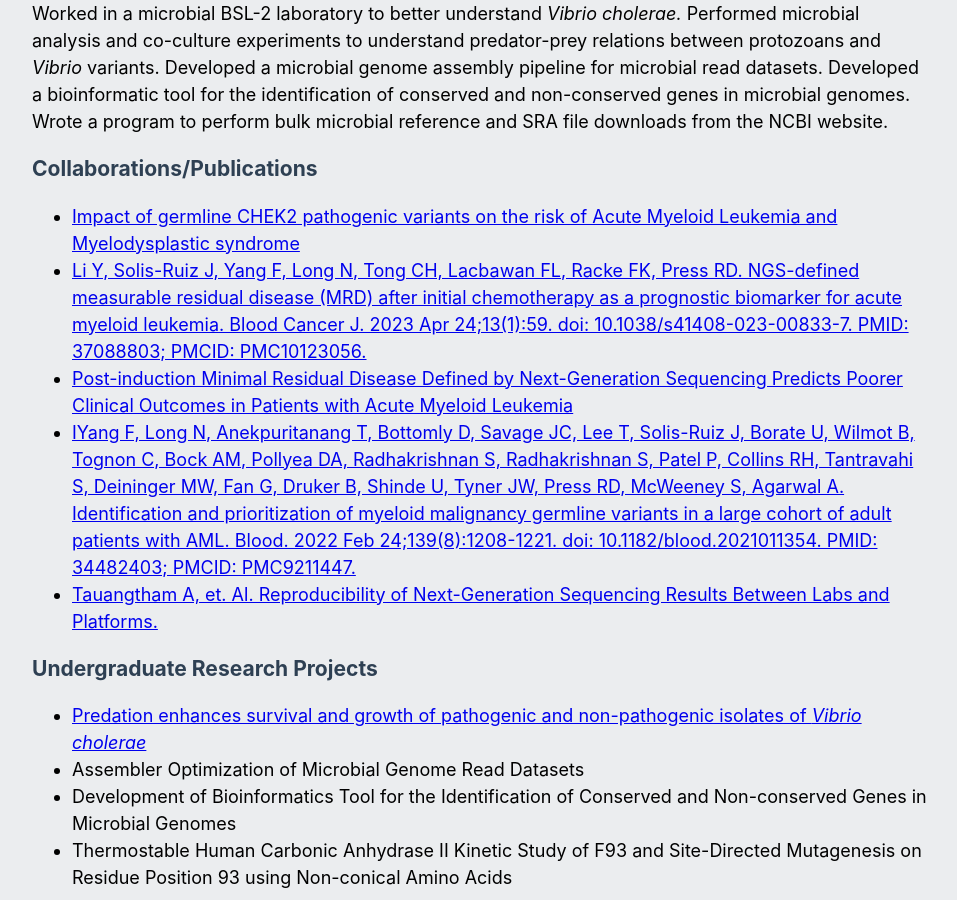
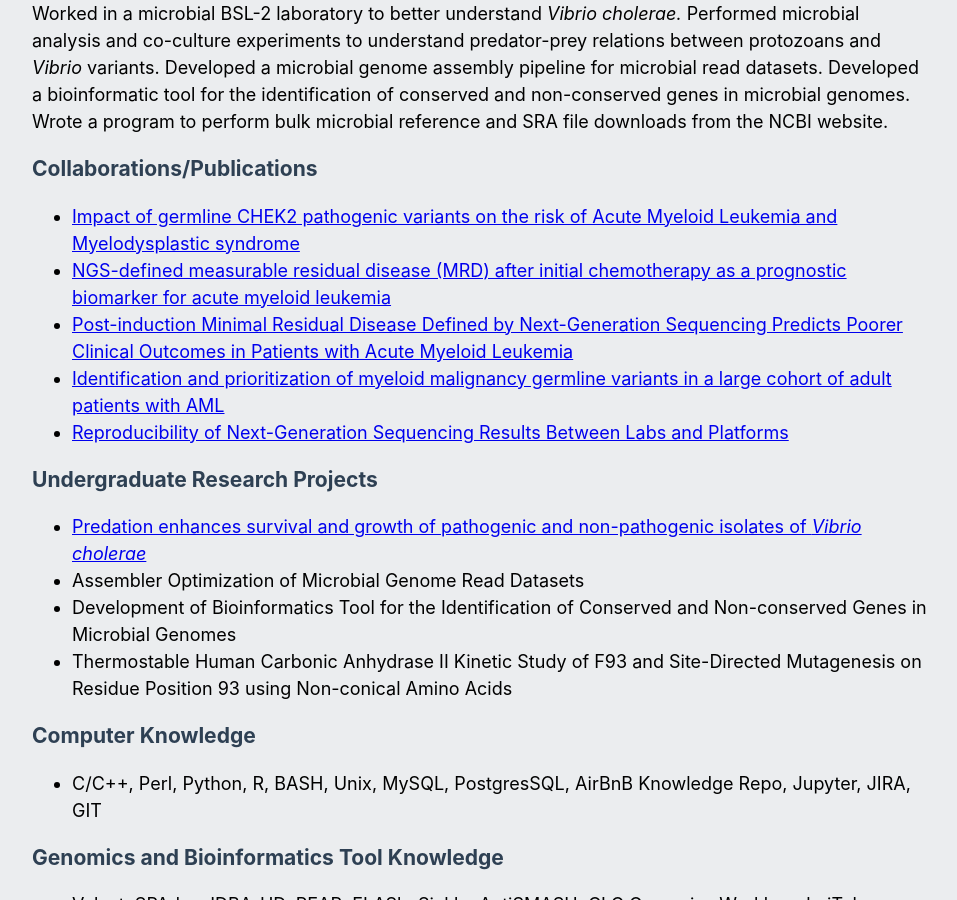
Before and after one commit to solisruj/solisruj.github.io, a Jekyll site: the page built from docs/index.md, in a window 1280 px wide and 900 px high, scrolled down 1271 px. Shown: the whole window, without its empty margins (160-1117 px from the left). Built offline with Jekyll 4.4.1, drawn with Linux system fonts in a browser that asks for light colours; our own code applies the rules of GitHub Pages for plain Markdown files.

Commit message:
Update index.md
Changed formating of Collaborations/Publications

```diff
--- a/docs/index.md
+++ b/docs/index.md
@@ -43,19 +43,12 @@ Worked in a microbial BSL-2 laboratory to better understand *Vibrio cholerae.* P
 ### Collaborations/Publications
 
 - [Impact of germline CHEK2 pathogenic variants on the risk of Acute Myeloid Leukemia and Myelodysplastic syndrome](https://aacrjournals.org/cebp/article/doi/10.1158/1055-9965.EPI-25-1074/771212/Impact-of-germline-CHEK2-pathogenic-variants-on)
-- [Li Y, Solis-Ruiz J, Yang F, Long N, Tong CH, Lacbawan FL, Racke FK, Press RD. NGS-defined
-measurable residual disease (MRD) after initial chemotherapy as a prognostic biomarker for acute
-myeloid leukemia. Blood Cancer J. 2023 Apr 24;13(1):59. doi: 10.1038/s41408-023-00833-7. PMID:
-37088803; PMCID: PMC10123056.](https://www.nature.com/articles/s41408-023-00833-7)
+- [NGS-defined measurable residual disease (MRD) after initial chemotherapy as a prognostic biomarker for acute myeloid leukemia](https://www.nature.com/articles/s41408-023-00833-7)
 - [Post-induction Minimal Residual Disease Defined by Next-Generation Sequencing Predicts Poorer Clinical Outcomes in Patients with Acute Myeloid Leukemia](https://www.questdiagnostics.com/healthcare-professionals/clinical-education-center/conference-presentations/2022/post-induction-minimal-residual-disease-defined-by-next-generation-sequencing-predicts-poorer-clinical-outcomes-in-patients-with-acute-myeloid-leukemiag)
-- [IYang F, Long N, Anekpuritanang T, Bottomly D, Savage JC, Lee T, Solis-Ruiz J, Borate U, Wilmot B,
-Tognon C, Bock AM, Pollyea DA, Radhakrishnan S, Radhakrishnan S, Patel P, Collins RH, Tantravahi
-S, Deininger MW, Fan G, Druker B, Shinde U, Tyner JW, Press RD, McWeeney S, Agarwal A.
-Identification and prioritization of myeloid malignancy germline variants in a large cohort of adult
-patients with AML. Blood. 2022 Feb 24;139(8):1208-1221. doi: 10.1182/blood.2021011354. PMID:
-34482403; PMCID: PMC9211447.](https://www.sciencedirect.com/science/article/abs/pii/S0006497121015639)
-- [Tauangtham A, et. Al. Reproducibility of Next-Generation Sequencing Results Between Labs and
-Platforms.](https://blogs.ohsu.edu/researchnews/2020/03/16/next-generation-sequencing-among-new-approaches-discussed-at-pathology-research-day/)
+- [Identification and prioritization of myeloid malignancy germline variants in a large cohort of adult
+patients with AML](https://www.sciencedirect.com/science/article/abs/pii/S0006497121015639)
+- [Reproducibility of Next-Generation Sequencing Results Between Labs and
+Platforms](https://blogs.ohsu.edu/researchnews/2020/03/16/next-generation-sequencing-among-new-approaches-discussed-at-pathology-research-day/)
 
 ### Undergraduate Research Projects
 
```
